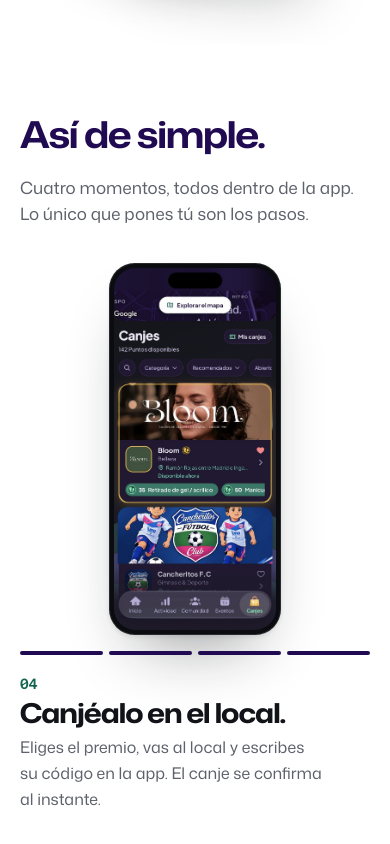
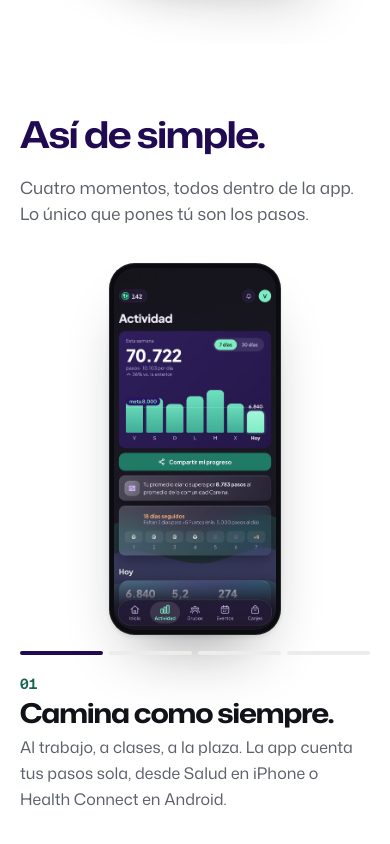
Before and after one commit to laptopsuarez1-web/camina-app, a Next.js app in the folder apps/partner/: page / in a window 390 px wide. Shown: the part 1037-1881 px from the top of the page. Built offline with nearby package versions, Linux system fonts and the light colour scheme.

Commit message:
Portada: en el celular, Cómo funciona avanza un paso por tramo igual (el primero ya no se salta)
Co-Authored-By: Claude Opus 5.5 <noreply@anthropic.com>
Claude-Session: https://claude.ai/code/session_01VNcXsG6Svtt992nTNpGFa9

```diff
--- a/apps/partner/src/components/home/Steps.tsx
+++ b/apps/partner/src/components/home/Steps.tsx
@@ -14,13 +14,50 @@ export default function Steps() {
   useEffect(() => {
     const el = box.current;
     if (!el) return;
-    const items = Array.from(el.querySelectorAll<HTMLElement>('[data-step]'));
-    const io = new IntersectionObserver(
-      (es) => es.forEach((e) => e.isIntersecting && setAct(Number((e.target as HTMLElement).dataset.step))),
-      { rootMargin: '-48% 0px -48% 0px' },
-    );
-    items.forEach((it) => io.observe(it));
-    return () => io.disconnect();
+    const mobile = window.matchMedia('(max-width: 999px)');
+    const m = el.querySelector<HTMLElement>('.hm-steps-m');
+    const stick = el.querySelector<HTMLElement>('.hm-steps-m-stick');
+    const items = Array.from(el.querySelectorAll<HTMLElement>('.hm-steps-list [data-step]'));
+    let io: IntersectionObserver | null = null;
+    let raf = 0;
+
+    // Celular: la etapa sale del avance real del bloque fijo. Mientras el teléfono no quedó fijo arriba,
+    // se ve la etapa 1; luego cada etapa ocupa la misma cantidad de recorrido.
+    const paint = () => {
+      raf = 0;
+      if (!m || !stick) return;
+      const r = m.getBoundingClientRect();
+      const travel = m.offsetHeight - stick.offsetHeight;
+      const top = parseFloat(getComputedStyle(stick).top) || 0;
+      const p = travel > 0 ? (top - r.top) / travel : 0;
+      setAct(Math.max(0, Math.min(ETAPAS.length - 1, Math.floor(p * ETAPAS.length))));
+    };
+    const on = () => !raf && (raf = requestAnimationFrame(paint));
+
+    const setup = () => {
+      io?.disconnect();
+      window.removeEventListener('scroll', on);
+      if (mobile.matches) {
+        paint();
+        window.addEventListener('scroll', on, { passive: true });
+      } else {
+        io = new IntersectionObserver(
+          (es) => es.forEach((e) => e.isIntersecting && setAct(Number((e.target as HTMLElement).dataset.step))),
+          { rootMargin: '-48% 0px -48% 0px' },
+        );
+        items.forEach((it) => io!.observe(it));
+      }
+    };
+    setup();
+    mobile.addEventListener('change', setup);
+    window.addEventListener('resize', on);
+    return () => {
+      io?.disconnect();
+      mobile.removeEventListener('change', setup);
+      window.removeEventListener('scroll', on);
+      window.removeEventListener('resize', on);
+      if (raf) cancelAnimationFrame(raf);
+    };
   }, []);
 
   const pantallas = (
@@ -76,8 +113,8 @@ export default function Steps() {
           </div>
         </div>
         <div className="hm-steps-m-room" aria-hidden="true">
-          {ETAPAS.map((e, i) => (
-            <div key={e.n} data-step={i} />
+          {ETAPAS.map((e) => (
+            <div key={e.n} />
           ))}
         </div>
       </div>
--- a/apps/partner/src/components/home/home.css
+++ b/apps/partner/src/components/home/home.css
@@ -2773,7 +2773,7 @@ html:not(.hm-js) .hm-pagewalk {
     margin-top: 0;
   }
   .hm-steps-m-room > div {
-    height: 60vh;
+    height: 75vh;
   }
 }
 
```
